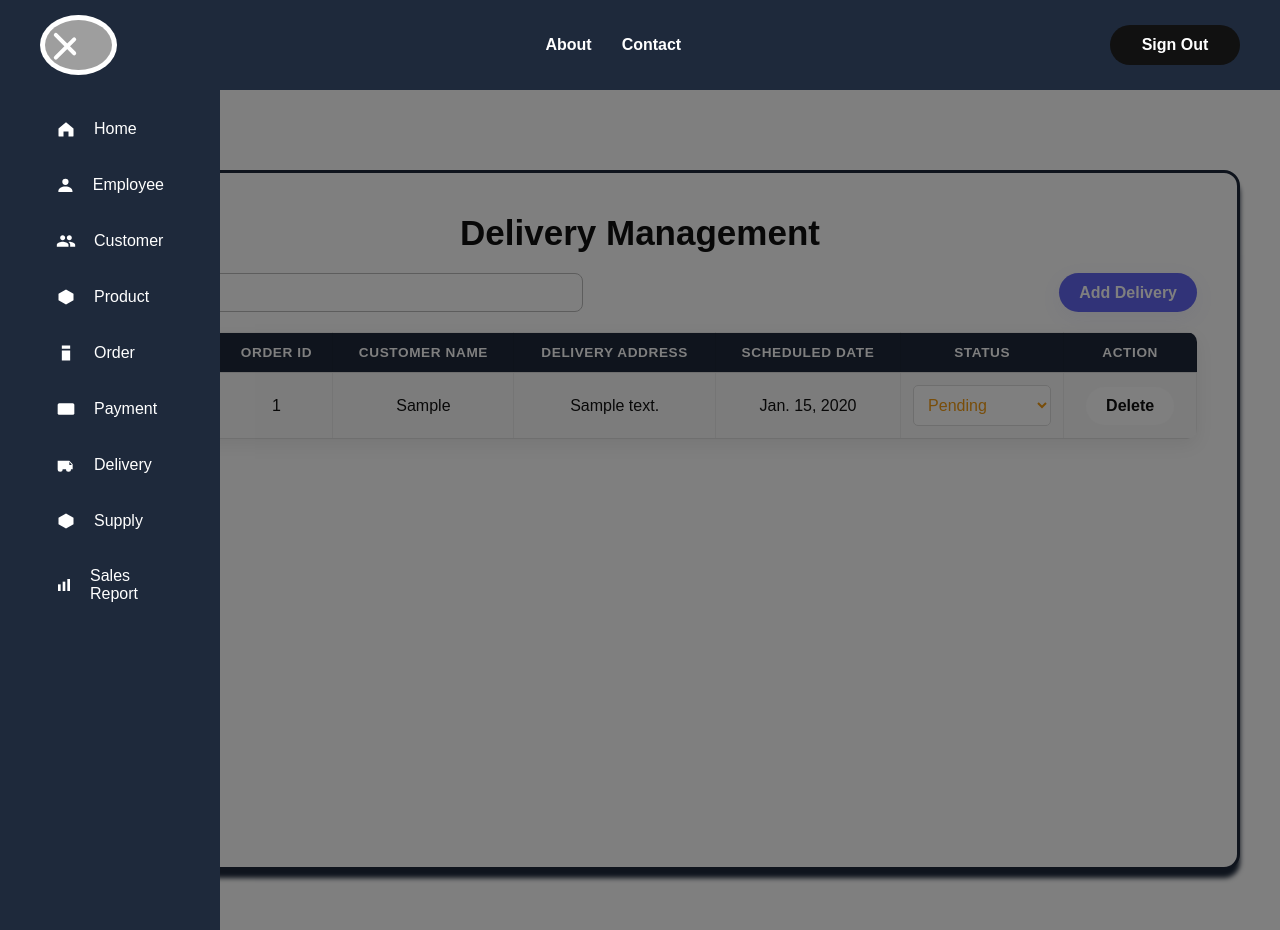
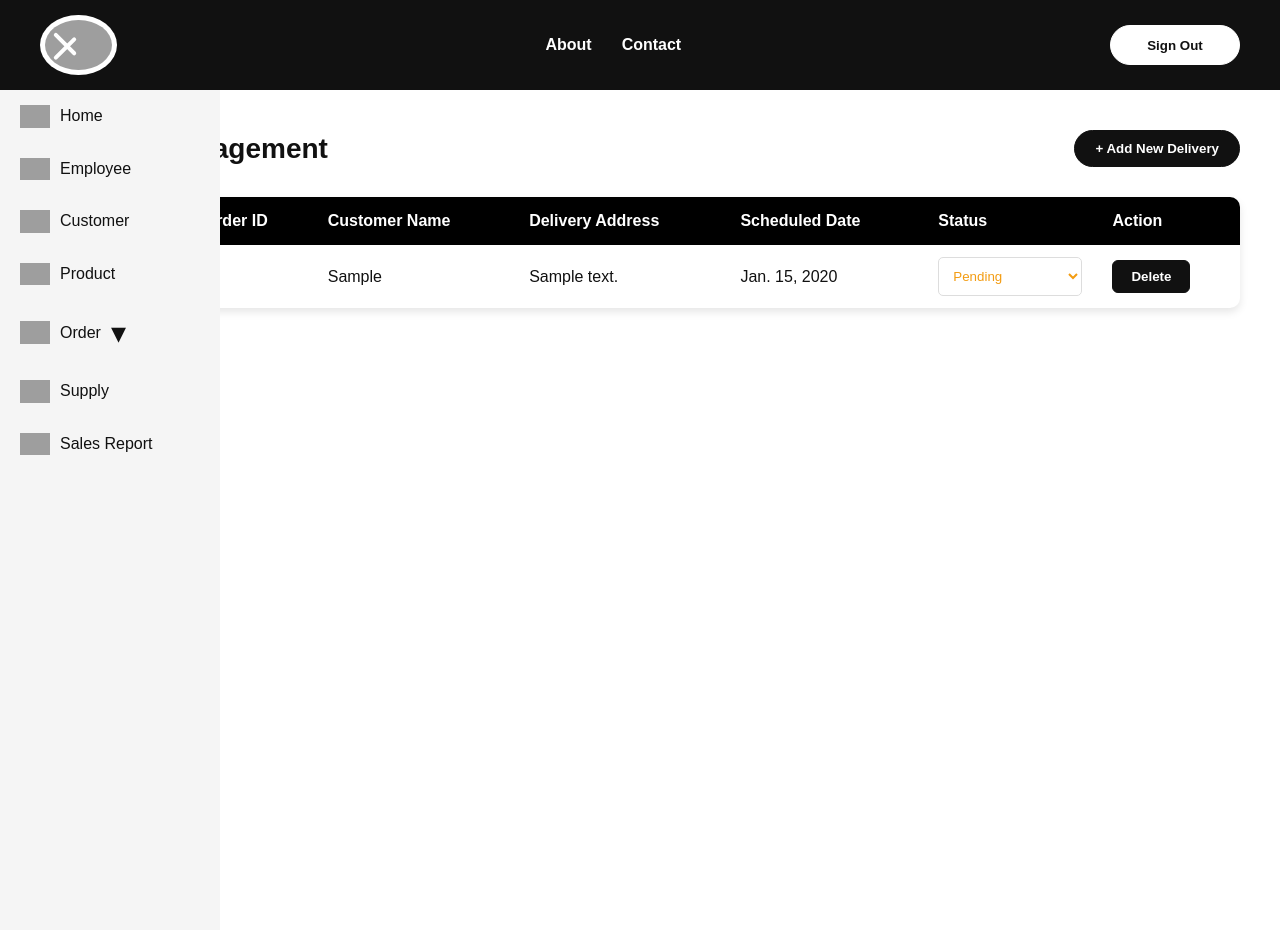
Before and after one commit to jgoleta/BisNest-Testing-Repo, a Django app: page /delivery in a window 1280 px wide, after a click that opens the changed part. Run offline with Django 5.2, Linux system fonts and the light colour scheme; tables that the repository leaves empty hold one stand-in row (values such as "Sample post"); grey boxes are pictures that could not be loaded.

Commit message:
Update delivery.html

```diff
--- a/members/templates/delivery.html
+++ b/members/templates/delivery.html
@@ -6,19 +6,34 @@
   <meta name="viewport" content="width=device-width, initial-scale=1.0" />
   <title>Delivery Management</title>
   <style>
-    /* palette imported from palette.css (shared) */
-    @import url('palette.css');
-
     * {
       box-sizing: border-box;
       margin: 0;
       padding: 0;
     }
 
+    body, html {
+      height: 100%;
+      overflow: hidden;
+    }
+
     body {
       font-family: 'Sen', sans-serif;
-      background: var(--page-bg);
-      color: var(--palette-text);
+      background: linear-gradient(135deg, #111, #fff);
+      color: #111;
+    }
+
+    nav.navigation-top {
+      background: #111;
+      padding: 0 20px;
+    }
+
+    .navigation-top {
+      position: fixed;
+      top: 0;
+      left: 0;
+      right: 0;
+      z-index: 1001;
     }
 
     .navigation-div {
@@ -37,8 +52,69 @@
       padding: 5px;
     }
 
+    nav.navigation-top ul {
+      list-style: none;
+      display: flex;
+      gap: 30px;
+    }
+
+    nav.navigation-top li a {
+      color: #fff;
+      font-size: 16px;
+      text-decoration: none;
+      font-weight: 600;
+    }
+
+    nav.navigation-top li a:hover {
+      color: #bbb;
+    }
+
+    .nav-button {
+      background-color: #fff;
+      color: #111;
+      border: 1px solid #fff;
+      border-radius: 25px;
+      width: 130px;
+      height: 40px;
+      font-weight: bold;
+      cursor: pointer;
+      transition: background 0.3s, color 0.3s;
+    }
+
+    .nav-button:hover {
+      background-color: #8b8a8a;
+      color: #111;
+      border: 1px solid #111;
+    }
+
+    .container {
+      display: flex;
+      position: absolute;
+      top: 90px;
+      left: 0;
+      right: 0;
+      bottom: 0;
+      overflow: hidden;
+    }
+
+    .sidebar {
+      position: fixed;
+      top: 90px;
+      left: -250px;
+      width: 220px;
+      height: calc(100% - 90px);
+      background-color: #f5f5f5;
+      overflow-y: auto;
+      transition: left 0.3s ease;
+      z-index: 2000;
+    }
+
+    .sidebar ul {
+      list-style: none;
+    }
+
     .sidebar ul li {
-      padding: 5px 30px;
+      padding: 15px 20px;
     }
 
     .sidebar ul li a {
@@ -49,24 +125,52 @@
       gap: 10px;
     }
 
+    .sidebar ul li:hover {
+      background: linear-gradient(165deg, #fff, #979191);
+      border-radius: 10px;
+      margin-left: 10px;
+      transition: all 0.3s ease;
+    }
+
     .sidebar img {
       width: 30px;
+    }
+
+    .main-content {
+      flex: 1;
+      overflow-y: auto;
+      padding: 40px;
+      background: #fff;
+      height: 100%;
+    }
+
+    .page-header {
+      display: flex;
+      justify-content: space-between;
+      align-items: center;
+      margin-bottom: 30px;
+    }
+
+    .page-title {
+      font-size: 28px;
+      color: #111;
     }
 
     .action-button {
       background-color: #111;
       color: #fff;
-      border: none;
+      border: 1px solid #111;
       padding: 10px 20px;
       border-radius: 25px;
       cursor: pointer;
       font-weight: bold;
-      transition: background 0.3s ease;
+      transition: background 0.3s, color 0.3s;
     }
 
     .action-button:hover {
       background-color: #fff;
       color: #111;
+      border: 1px solid #111;
     }
 
     .search-bar {
@@ -78,83 +182,72 @@
     .search-input {
       flex: 1;
       padding: 10px 15px;
-      border: 1px solid #bbb;
+      border: 1px solid #ddd;
       border-radius: 25px;
       font-size: 16px;
-      background: #fff;
-      color: #111;
     }
 
-    h1 {
-      font-size: 35px;
-      margin-bottom: 20px;
-      text-align: center;
-      color: #111;
+    .search-button {
+      background-color: #111;
+      color: #fff;
+      border: none;
+      padding: 10px 20px;
+      border-radius: 25px;
+      cursor: pointer;
+      font-weight: bold;
     }
 
-    .table {
+    .delivery-table {
       width: 100%;
       border-collapse: collapse;
+      background-color: white;
       border-radius: 10px;
       overflow: hidden;
-      background-color: #fff;
-      margin-top: 20px;
-      box-shadow: 0 6px 18px rgba(0, 0, 0, 0.07);
-      color: #111;
+      box-shadow: 0 4px 8px rgba(0, 0, 0, 0.1);
     }
 
-    .table th,
-    .table td {
-      padding: 12px;
-      text-align: center;
-      border-bottom: 1px solid #e0e0e0;
+    .delivery-table th {
+      background-color: black;
+      color: white;
+      padding: 15px;
+      text-align: left;
     }
 
-    .table th {
-      background-color: #000000;
-      color: #fff;
+    .delivery-table td {
+      padding: 12px 15px;
+      border-bottom: 1px solid #eee;
     }
 
-    .table tr:hover {
+    .delivery-table tr:last-child td {
+      border-bottom: none;
+    }
+
+    .delivery-table tr:hover {
       background-color: #f5f5f5;
     }
 
-    .table tr.selected {
-      background-color: #222;
-      color: #fff;
-    }
-
-    .action-btn {
+    .delete-button {
       background-color: #111;
       color: #fff;
-      border: none;
-      padding: 5px 10px;
-      border-radius: 15px;
+      border: 1px solid #111;
+      padding: 8px 18px;
+      border-radius: 6px;
+      font-weight: bold;
       cursor: pointer;
-      font-size: 14px;
-      margin-right: 5px;
+      transition: background 0.3s, color 0.3s;
     }
-
-    .delete-btn,
-    .delete-button {
+    .delete-button:hover {
       background-color: #fff;
       color: #111;
-      transition: background 0.3s, color 0.3s;
-    }
-
-    .delete-btn:hover,
-    .delete-button:hover {
-      background-color: #111;
-      color: #fff;
+      border: 1px solid #111;
     }
 
     .form-container {
-      background: #fff;
+      background-color: #fff;
       border-radius: 10px;
       padding: 20px;
       margin-top: 30px;
-      box-shadow: 0 6px 18px rgba(0, 0, 0, 0.07);
-      border: 1px solid #e0e0e0;
+      box-shadow: 0 4px 8px rgba(0, 0, 0, 0.1);
     }
 
     .form-title {
@@ -177,16 +270,34 @@
       display: block;
       margin-bottom: 5px;
       font-weight: bold;
-      color: #111;
     }
 
     .form-control {
       width: 100%;
       padding: 10px;
-      border: 1px solid #111;
+      border: 1px solid #ddd;
       border-radius: 5px;
-      background: #fff;
-      color: #111;
+    }
+
+    .status-select {
+      width: 100%;
+      padding: 10px;
+      border: 1px solid #ddd;
+      border-radius: 5px;
+      background-color: white;
+      cursor: pointer;
+    }
+
+    .status-delivered {
+      color: #2ecc71;
+    }
+
+    .status-pending {
+      color: #f39c12;
+    }
+
+    .status-cancelled {
+      color: #e74c3c;
     }
 
     .form-actions {
@@ -220,65 +331,6 @@
 
     .notification.error {
       background-color: #ff0000;
-    }
-
-    h1 {
-      color: #111;
-    }
-
-    .toggle-form-button,
-    .delete-button {
-      background-color: #fff;
-      color: #111;
-      border: 1px solid #111;
-      transition: background 0.3s, color 0.3s;
-    }
-
-    .toggle-form-button:hover,
-    .delete-button:hover {
-      background-color: #111;
-      color: #fff;
-    }
-
-    .submit-button {
-      background-color: #111;
-      color: #fff;
-      border: none;
-      transition: background 0.3s, color 0.3s;
-    }
-
-    .submit-button:hover {
-      background-color: #fff;
-      color: #111;
-    }
-
-    table {
-      background: #fff;
-      color: #111;
-    }
-
-    tr:hover {
-      background-color: #f5f5f5;
-    }
-
-    tr.selected {
-      background-color: #777;
-      color: #fff;
-      font-weight: bold;
-    }
-
-    body,
-    html {
-      height: 100%;
-      overflow: hidden;
-    }
-
-    .navigation-top {
-      position: fixed;
-      top: 0;
-      left: 0;
-      right: 0;
-      z-index: 1001;
     }
 
     .burger {
@@ -355,55 +407,30 @@
       visibility: visible;
     }
 
-    .container {
-      display: flex;
-      position: absolute;
-      top: 90px;
+    .modal-overlay {
+      position: fixed;
+      top: 0;
       left: 0;
-      right: 0;
-      bottom: 0;
-      overflow: hidden;
+      width: 100vw;
+      height: 100vh;
+      background: rgba(0, 0, 0, 0.4);
+      z-index: 1001;
+      display: none;
     }
-
-    .main-content {
-      flex: 1;
-      overflow-y: auto;
-      padding: 40px;
+    .form-container {
+      display: none;
+      position: fixed;
+      top: 50%;
+      left: 50%;
+      transform: translate(-50%, -50%);
+      z-index: 1002;
       background: #fff;
-      height: 100%;
-    }
-
-    .delivery-container {
-      overflow: auto;
-      max-width: 1100px;
-      height: 600px;
-      margin: 60px auto;
-      padding: 40px;
-      background-color: #fff;
-      border-radius: 16px;
-      box-shadow: 0 6px 18px rgba(0, 0, 0, 0.1);
+      padding: 25px;
+      border-radius: 10px;
+      box-shadow: 0 6px 18px rgba(0, 0, 0, 0.07);
       border: 1px solid #e0e0e0;
-    }
-
-    .status-select {
-      width: 100%;
-      padding: 10px;
-      border: 1px solid #ddd;
-      border-radius: 5px;
-      background-color: white;
-      cursor: pointer;
-    }
-
-    .status-delivered {
-      color: #2ecc71;
-    }
-
-    .status-pending {
-      color: #f39c12;
-    }
-
-    .status-cancelled {
-      color: #e74c3c;
+      width: 750px;
+      max-width: 90vw;
     }
 
     .dropdown {
@@ -422,6 +449,7 @@
       transition: transform 0.3s ease;
       font-size: 30px;
     }
+
 
     .dropdown-toggle:checked + .dropdown-label .arrow {
       transform: rotate(180deg);
@@ -453,20 +481,17 @@
 </head>
 
 <body>
-
-  <input type="checkbox" id="sidebarToggle" style="display: none;">
+  <input type="checkbox" id="sidebarToggle" style="display: none;" />
   <label for="sidebarToggle" class="burger">
     <span></span>
     <span></span>
     <span></span>
     </label>
-  <label for="sidebarToggle" class="overlay"></label>
 
 
   <nav class="navigation-top">
     <div class="navigation-div">
-      <img src="https://i.ibb.co/60c2V5M5/485022833-1021832163206590-2049955099638617889-n.png" class="nav-logo"
-        alt="Logo" />
+      <img src="https://i.ibb.co/60c2V5M5/485022833-1021832163206590-2049955099638617889-n.png" class="nav-logo" alt="Logo" />
       <ul>
         <li><a href="{% url 'webpage12' %}">About</a></li>
         <li><a href="#contact">Contact</a></li>
@@ -477,63 +502,38 @@
 
   <nav class="sidebar">
     <ul>
-      <li><a href="{% url 'webpage3' %}"><svg class="nav-icon" xmlns="http://www.w3.org/2000/svg" viewBox="0 0 24 24" width="20"
-            height="20" fill="currentColor" style="vertical-align:middle;margin-right:8px">
-            <path d="M3 11.5L12 4l9 7.5V20a1 1 0 0 1-1 1h-5v-6H9v6H4a1 1 0 0 1-1-1v-8.5z" />
-          </svg>Home</a></li>
-      <li><a href="{% url 'webpage2' %}"><svg class="nav-icon" xmlns="http://www.w3.org/2000/svg" viewBox="0 0 24 24"
-            width="20" height="20" fill="currentColor" style="vertical-align:middle;margin-right:8px">
-            <path d="M12 12a4 4 0 1 0 0-8 4 4 0 0 0 0 8zm0 2c-5 0-9 2.5-9 6v1h18v-1c0-3.5-4-6-9-6z" />
-          </svg>Employee</a></li>
-      <li><a href="{% url 'webpage7' %}"><svg class="nav-icon" xmlns="http://www.w3.org/2000/svg" viewBox="0 0 24 24"
-            width="20" height="20" fill="currentColor" style="vertical-align:middle;margin-right:8px">
-            <path
-              d="M16 11c1.66 0 3-1.34 3-3s-1.34-3-3-3-3 1.34-3 3 1.34 3 3 3zM8 11c1.66 0 3-1.34 3-3S9.66 5 8 5 5 6.34 5 8s1.34 3 3 3zM8 13c-2.33 0-7 1.17-7 3.5V19h14v-2.5C15 14.17 10.33 13 8 13zm8 0c-.29 0-.62.02-.97.05 1.16.84 1.97 1.97 1.97 3.45V19h6v-2.5C23 14.17 18.33 13 16 13z" />
-          </svg>Customer</a></li>
-      <li><a href="{% url 'webpage8' %}"><svg class="nav-icon" xmlns="http://www.w3.org/2000/svg" viewBox="0 0 24 24" width="20"
-            height="20" fill="currentColor" style="vertical-align:middle;margin-right:8px">
-            <path d="M21 8l-9-5-9 5v8l9 5 9-5V8zM12 3v18" />
-          </svg>Product</a></li>
-      <li><a href="{% url 'webpage5' %}"><svg class="nav-icon" xmlns="http://www.w3.org/2000/svg" viewBox="0 0 24 24" width="20"
-            height="20" fill="currentColor" style="vertical-align:middle;margin-right:8px">
-            <path d="M7 3h10v4H7zM7 9h10v12H7zM9 11h6v2H9zM9 15h6v2H9z" />
-          </svg>Order</a></li>
-      <li><a href="{% url 'webpage4' %}"><svg class="nav-icon" xmlns="http://www.w3.org/2000/svg" viewBox="0 0 24 24" width="20"
-            height="20" fill="currentColor" style="vertical-align:middle;margin-right:8px">
-            <rect x="2" y="5" width="20" height="14" rx="2" />
-            <path d="M2 10h20" fill="#fff" />
-          </svg>Payment</a></li>
-      <li><a href="{% url 'webpage9' %}"><svg class="nav-icon" xmlns="http://www.w3.org/2000/svg" viewBox="0 0 24 24"
-            width="20" height="20" fill="currentColor" style="vertical-align:middle;margin-right:8px">
-            <path d="M3 7h13l4 4v6h-2a3 3 0 0 1-6 0H8a3 3 0 0 1-6 0V7zM16 8v4h3" />
-          </svg>Delivery</a></li>
-      <li><a href="{% url 'webpage11' %}"><svg class="nav-icon" xmlns="http://www.w3.org/2000/svg" viewBox="0 0 24 24" width="20"
-            height="20" fill="currentColor" style="vertical-align:middle;margin-right:8px">
-            <path d="M21 16V8l-9-5-9 5v8l9 5 9-5z" />
-          </svg>Supply</a></li>
-      <li><a href="{% url 'webpage10' %}"><svg class="nav-icon" xmlns="http://www.w3.org/2000/svg" viewBox="0 0 24 24" width="20"
-            height="20" fill="currentColor" style="vertical-align:middle;margin-right:8px">
-            <rect x="3" y="11" width="4" height="10" />
-            <rect x="10" y="7" width="4" height="14" />
-            <rect x="17" y="3" width="4" height="18" />
-          </svg>Sales Report</a></li>
+      <li><a href="{% url 'webpage3' %}"><img src="https://i.ibb.co/pvpZssRq/Home-logo.png" alt="">Home</a></li>
+      <li><a href="{% url 'webpage2' %}"><img src="https://i.ibb.co/n8LVnKQC/Employee.png" alt="">Employee</a></li>
+      <li><a href="{% url 'webpage7' %}"><img src="https://i.ibb.co/PZdTmb35/Customer.png" alt="">Customer</a></li>
+      <li><a href="{% url 'webpage8' %}"><img src="https://i.ibb.co/rRx31wRN/Product.png" alt="">Product</a></li>
+      <li class="dropdown">
+        <input type="checkbox" id="orderDropdown" class="dropdown-toggle" hidden>
+        <label for="orderDropdown" class="dropdown-label">
+          <img src="https://i.ibb.co/ZR2xsV1q/Order.png" alt="">
+          <span class="label-text">Order</span>
+          <span class="arrow">&#9662;</span>
+        </label>
+        <ul class="dropdown-menu">
+          <li><a href="{% url 'webpage5' %}"><img src="https://i.ibb.co/ZR2xsV1q/Order.png" alt="">Order</a></li>
+          <li><a href="{% url 'webpage4' %}"><img src="https://i.ibb.co/MKS50nw/Payment.png" alt="">Payment</a></li>
+          <li><a href="{% url 'webpage9' %}"><img src="https://i.ibb.co/hFz1vbwj/Delivery.png" alt="">Delivery</a></li>
+        </ul>
+      </li>
+      <li><a href="{% url 'webpage11' %}"><img src="https://i.ibb.co/9Hhv1XT5/Supply.png" alt="">Supply</a></li>
+      <li><a href="{% url 'webpage10' %}"><img src="https://i.ibb.co/bMgBFjcB/sales-logo.png" alt="">Sales Report</a></li>
     </ul>
   </nav>
 
   <div class="container">
     <main class="main-content">
-      <div class="delivery-container">
-        <div>
-          <h1>Delivery Management</h1>
+      <div class="page-header">
+        <h1 class="page-title">Delivery Management</h1>
+        <button class="action-button" id="addNewDeliveryBtn">+ Add New Delivery</button>
       </div>
 
-        <div class="search-bar">
-          <input type="text" class="search-input" id="searchInput" placeholder="Search Customer:">
-          <button class="toggle-form-button add-button btn btn-primary btn-add" id="addNewDeliveryBtn"
-            style="margin-left: auto;">Add Delivery</button>
-        </div>
+      <div class="modal-overlay" id="modalOverlay"></div>
 
-        <table class="table" id="deliveryTable">
+      <table class="delivery-table" id="deliveryTable">
         <thead>
           <tr>
             <th>Delivery ID</th>
@@ -571,7 +571,7 @@
         </tbody>
       </table>
 
-        <div class="form-container hidden" id="deliveryForm">
+      <div class="form-container" id="deliveryForm">
         <h2 class="form-title" id="formTitle">Add New Delivery</h2>
         <form method="POST">
           {% csrf_token %}
@@ -590,7 +590,7 @@
           </div>
         </form>
       </div>
-      </div>
+
     </main>
   </div>
 
@@ -647,31 +647,20 @@
   document.addEventListener('DOMContentLoaded', function() {
     const addBtn = document.getElementById('addNewDeliveryBtn');
     const formContainer = document.getElementById('deliveryForm');
+    const modalOverlay = document.getElementById('modalOverlay');
     const cancelBtn = document.getElementById('cancelBtn');
 
     function toggleForm() {
       const isHidden = formContainer.style.display === 'none' || formContainer.style.display === '';
       formContainer.style.display = isHidden ? 'block' : 'none';
+      modalOverlay.style.display = isHidden ? 'block' : 'none';
     }
     addBtn.addEventListener('click', toggleForm);
+    modalOverlay.addEventListener('click', toggleForm);
     cancelBtn.addEventListener('click', toggleForm);
   });
   </script>
 
-  <script>
-    function showNotification(message, error = false) {
-      const notification = document.getElementById('notification');
-      notification.textContent = message;
-      notification.classList.add('show');
-      if (error) {
-        notification.classList.add('error');
-      }
-      setTimeout(() => {
-        notification.classList.remove('show');
-        notification.classList.remove('error');
-      }, 3000);
-    }
-  </script>
 
 </body>
 
```
Lines whose indentation alone changed are shown as unchanged.
